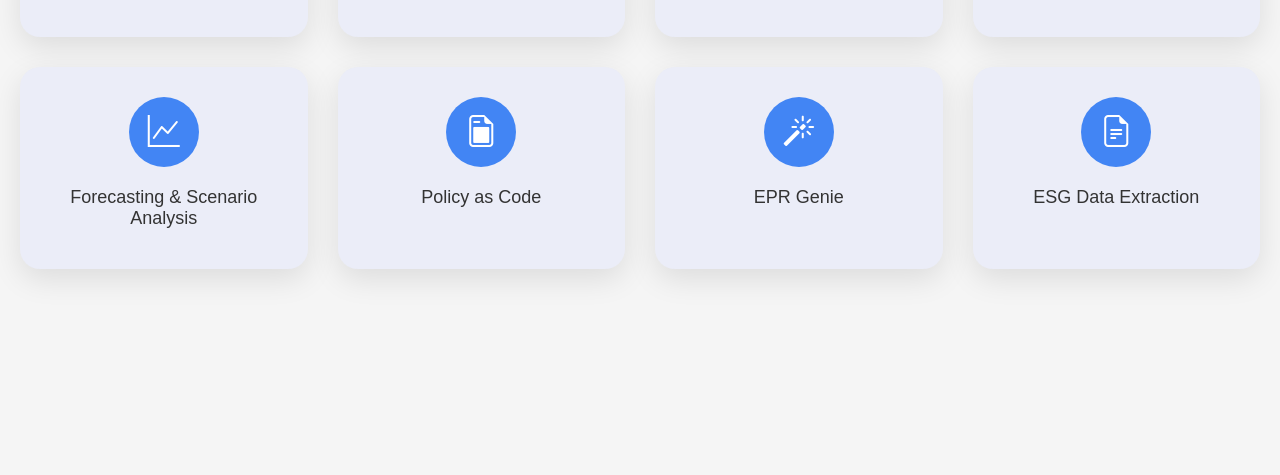
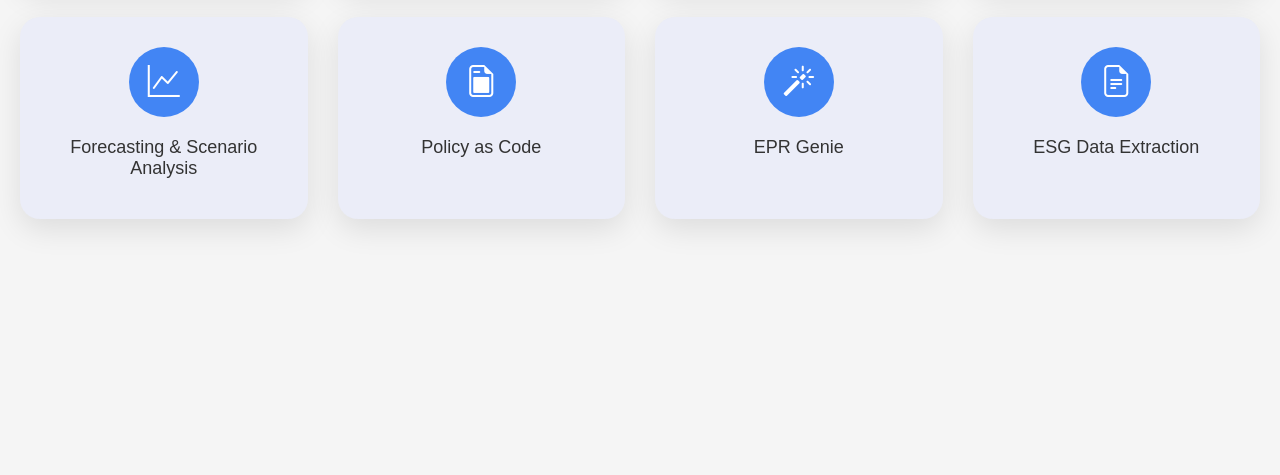
Before and after one commit to Nitin399-maker/smart_packaging, a plain HTML site: page index.html in a window 1280 px wide. Shown: the part 325-800 px from the top of the page. Drawn offline with nearby package versions, Linux system fonts and the light colour scheme.

Commit message:
ENH: modified

```diff
--- a/index.html
+++ b/index.html
@@ -13,7 +13,7 @@
         .navbar-logos { display: flex; align-items: flex-start; }
         .navbar-logo { height: 50px; width: auto; display: block; }
         .navbar-logo:nth-child(2) { margin-top: 4px; }
-        .container { display: grid; grid-template-columns: repeat(4, 1fr); grid-template-rows: repeat(2, 1fr); gap: 30px; padding: 100px 20px; max-width: 1600px; margin: 0 auto; }
+        .container { display: grid; grid-template-columns: repeat(4, 1fr); grid-template-rows: repeat(2, 1fr); gap: 30px; padding: 50px 20px; max-width: 1600px; margin: 0 auto; }
         .card { background: rgb(235, 237, 248); border-radius: 20px; padding: 30px 20px; text-align: center; box-shadow: 0 10px 30px rgba(0, 0, 0, 0.1); cursor: pointer; transition: transform 0.3s ease, box-shadow 0.3s ease; }
         .card:hover { transform: translateY(-5px); box-shadow: 0 15px 40px rgba(0, 0, 0, 0.15); }
         .card-icon { width: 70px; height: 70px; background: #4285f4; border-radius: 50%; margin: 0 auto 20px; display: flex; align-items: center; justify-content: center; }
```
